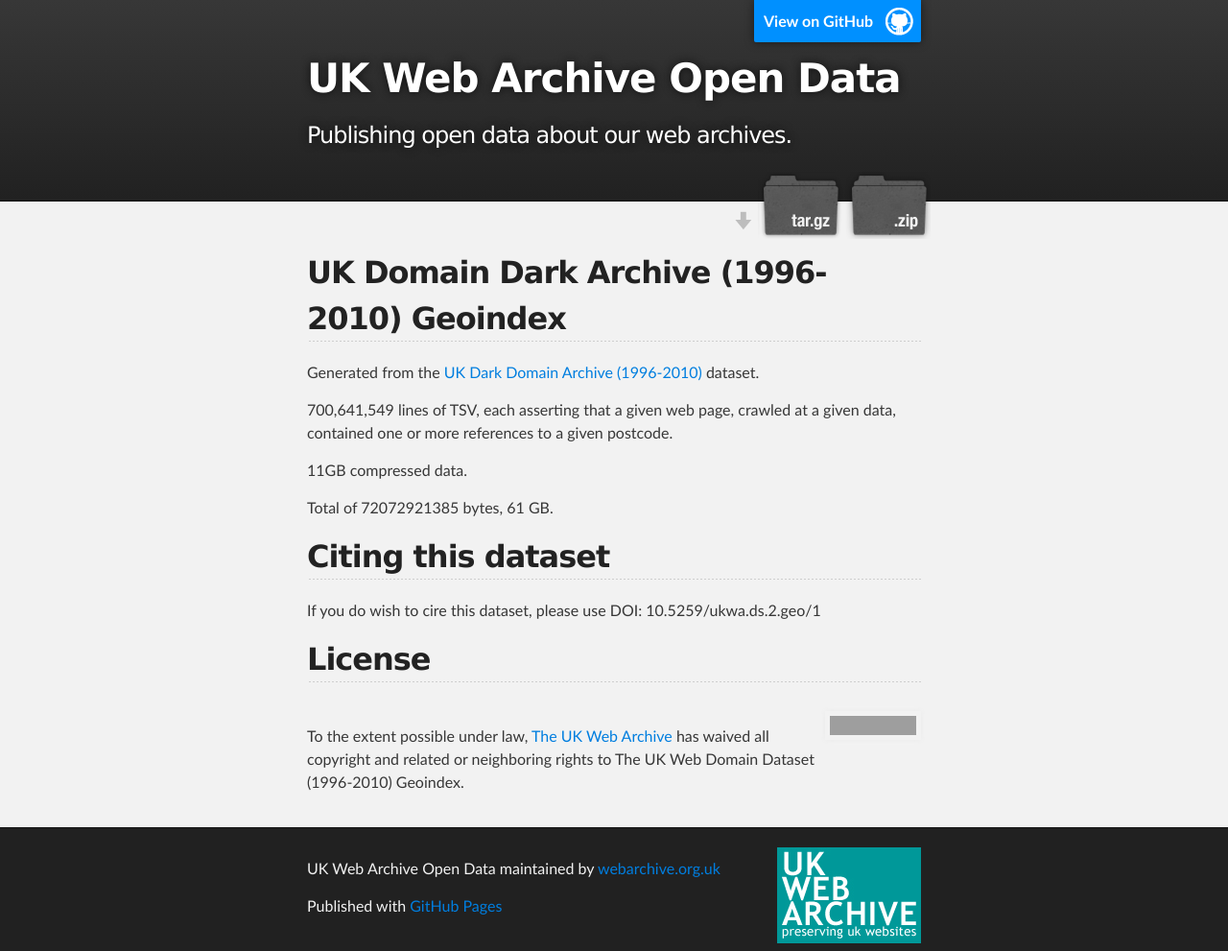
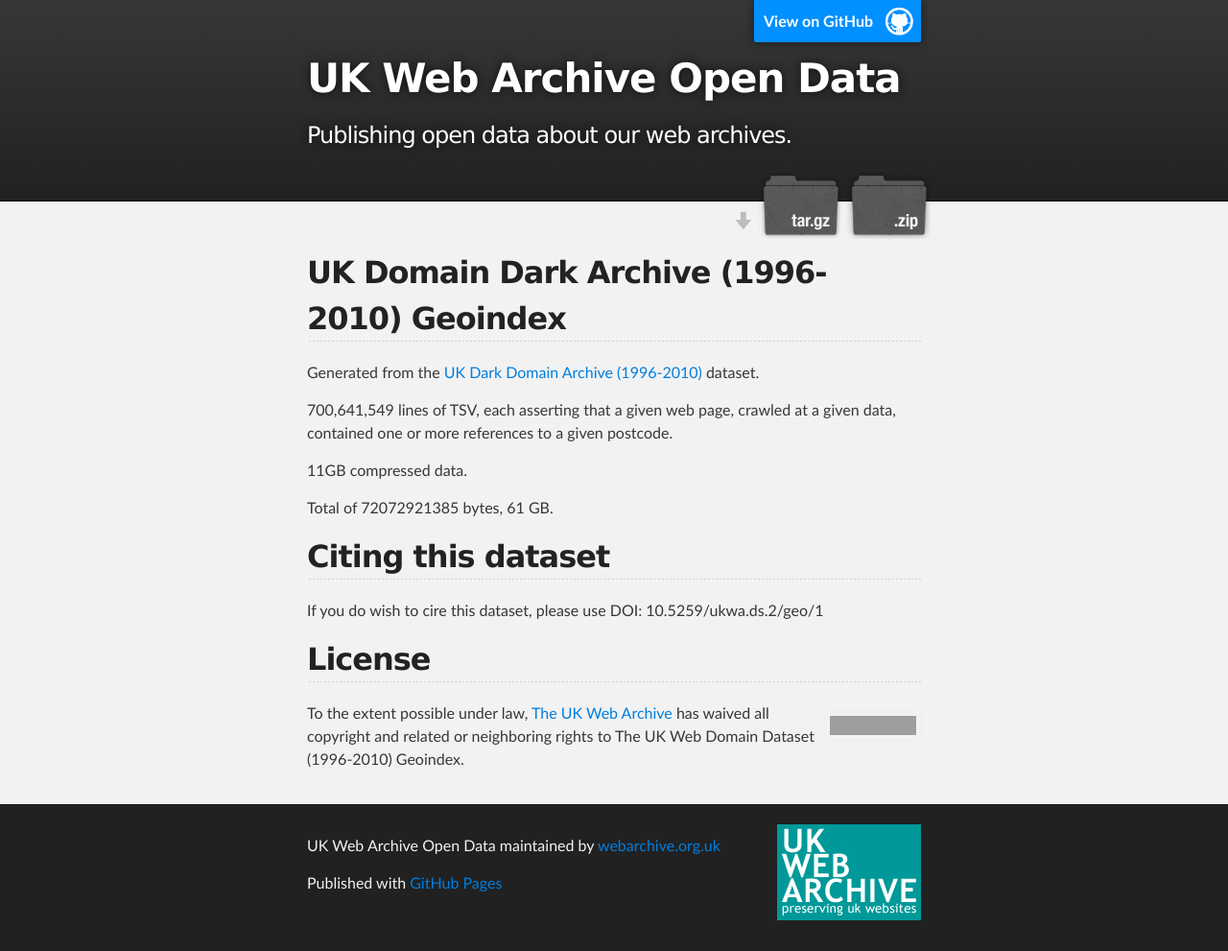
Before and after one commit to ukwa/opendata, a Jekyll site: the page built from ukwa.ds.2/geo/index.md, in a window 1280 px wide. Shown: the whole page at 96% size. Built offline with Jekyll 4.4.1, drawn with Linux system fonts in a browser that asks for light colours; after the commit the page ends 967 px from its top, so only the background shows below that; grey boxes are pictures that could not be loaded.

Commit message:
Fixed identifiers.

```diff
--- a/ukwa.ds.2/geo/index.md
+++ b/ukwa.ds.2/geo/index.md
@@ -15,7 +15,7 @@
 Citing this dataset
 -------------------
 
-If you do wish to cire this dataset, please use DOI: 10.5259/ukwa.ds.2.geo/1
+If you do wish to cire this dataset, please use DOI: 10.5259/ukwa.ds.2/geo/1
 
 
 License
@@ -26,7 +26,6 @@
      href="http://creativecommons.org/publicdomain/zero/1.0/">
     <img src="http://i.creativecommons.org/p/zero/1.0/88x31.png" style="border-style: none;" alt="CC0" />
   </a>
-  <br />
   To the extent possible under law,
   <a rel="dct:publisher"
      href="http://www.webarchive.org.uk/">
```
Also changed, not shown: ukwa.ds.2/fmt/index.md (+1 -2 lines).
